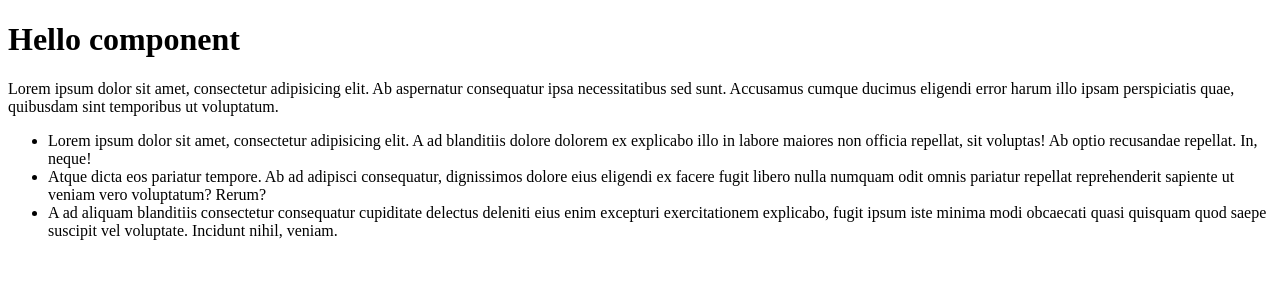
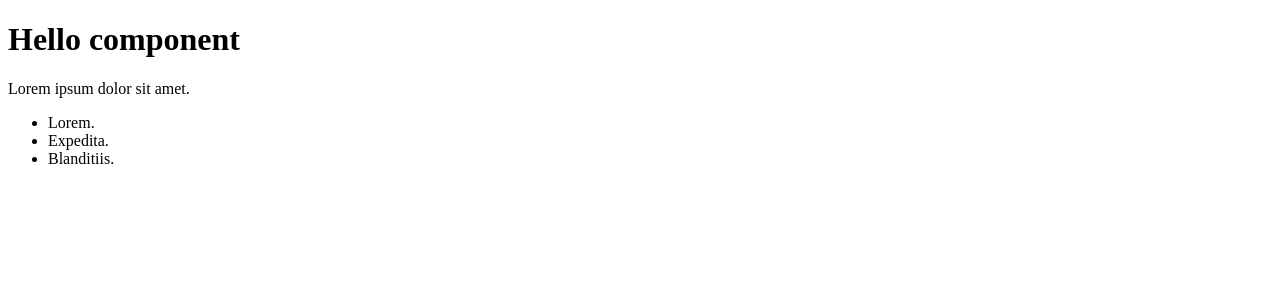
Before and after one commit to Seunggyo/react20231031, a React (Create React App) app: page / in a window 1280 px wide. Shown: the top 300 px of the page. Built offline with nearby package versions, Linux system fonts and the light colour scheme.

Commit message:
component 연습 후 작성완료 후 변경

```diff
--- a/src/App.js
+++ b/src/App.js
@@ -18,26 +18,11 @@ function MyComponent1() {
 function MyComponent2() {
   return (
       <>
-        <p>Lorem ipsum dolor sit amet, consectetur adipisicing elit. Ab
-          aspernatur consequatur ipsa necessitatibus sed sunt. Accusamus cumque
-          ducimus eligendi error harum illo ipsam perspiciatis quae, quibusdam
-          sint temporibus ut voluptatum.</p>
+        <p>Lorem ipsum dolor sit amet.</p>
         <ul>
-          <li>Lorem ipsum dolor sit amet, consectetur adipisicing elit. A ad
-            blanditiis dolore dolorem ex explicabo illo in labore maiores non
-            officia repellat, sit voluptas! Ab optio recusandae repellat. In,
-            neque!
-          </li>
-          <li>Atque dicta eos pariatur tempore. Ab ad adipisci consequatur,
-            dignissimos dolore eius eligendi ex facere fugit libero nulla
-            numquam odit omnis pariatur repellat reprehenderit sapiente ut
-            veniam vero voluptatum? Rerum?
-          </li>
-          <li>A ad aliquam blanditiis consectetur consequatur cupiditate
-            delectus deleniti eius enim excepturi exercitationem explicabo,
-            fugit ipsum iste minima modi obcaecati quasi quisquam quod saepe
-            suscipit vel voluptate. Incidunt nihil, veniam.
-          </li>
+          <li>Lorem.</li>
+          <li>Expedita.</li>
+          <li>Blanditiis.</li>
         </ul>
       </>
   );
```
